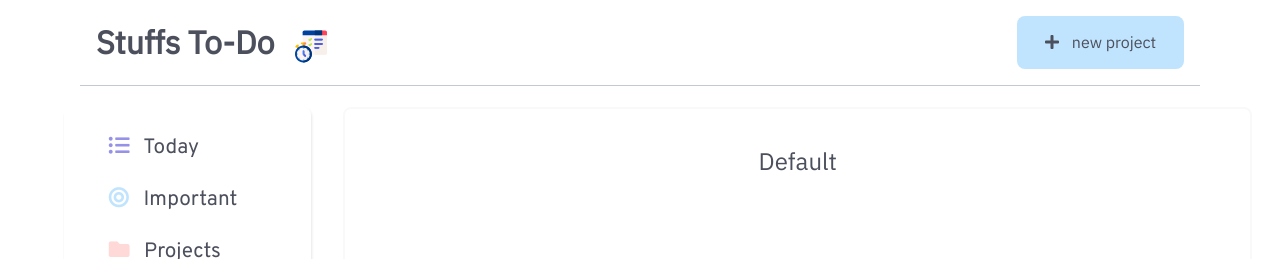
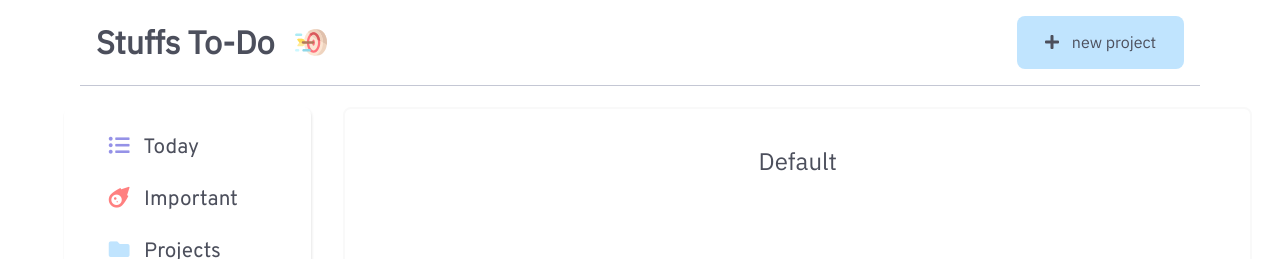
Before and after one commit to siduck76/stuffs-todo, a website built with webpack: page index.html in a window 1280 px wide. Shown: the top 259 px of the page. Built offline with nearby package versions, Linux system fonts and the light colour scheme.

Commit message:
new icons

```diff
--- a/index.html
+++ b/index.html
@@ -36,7 +36,7 @@
     <div class="topHeading">
       <div class="brand">
         <h1 class="siteName">Stuffs To-Do</h1>
-        <img src="./assets/icons/task.svg" class="brandLogo" />
+        <img src="./assets/icons/bullseye.svg" class="brandLogo" />
       </div>
       <div class="newProjectBtn">
         <i class="fas fa-plus"></i>
@@ -54,7 +54,7 @@
           </div>
 
           <div class="importantTodos">
-            <i class="fas fa-bullseye"></i>
+            <i class="fas fa-meteor"></i>
             <a class="sideBarLinks">Important</a>
           </div>
 
```
Also changed, not shown: assets/icons/bullseye.svg (added), assets/icons/target.svg (added), dist/css/style.css.
